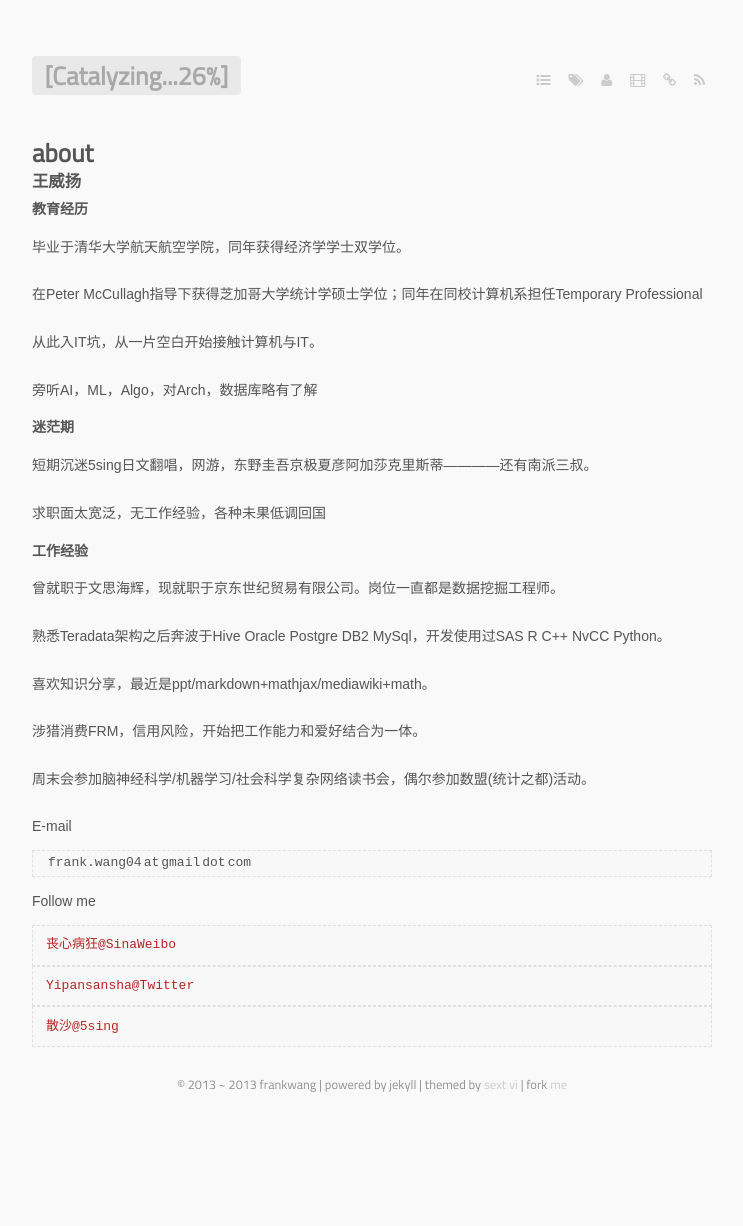
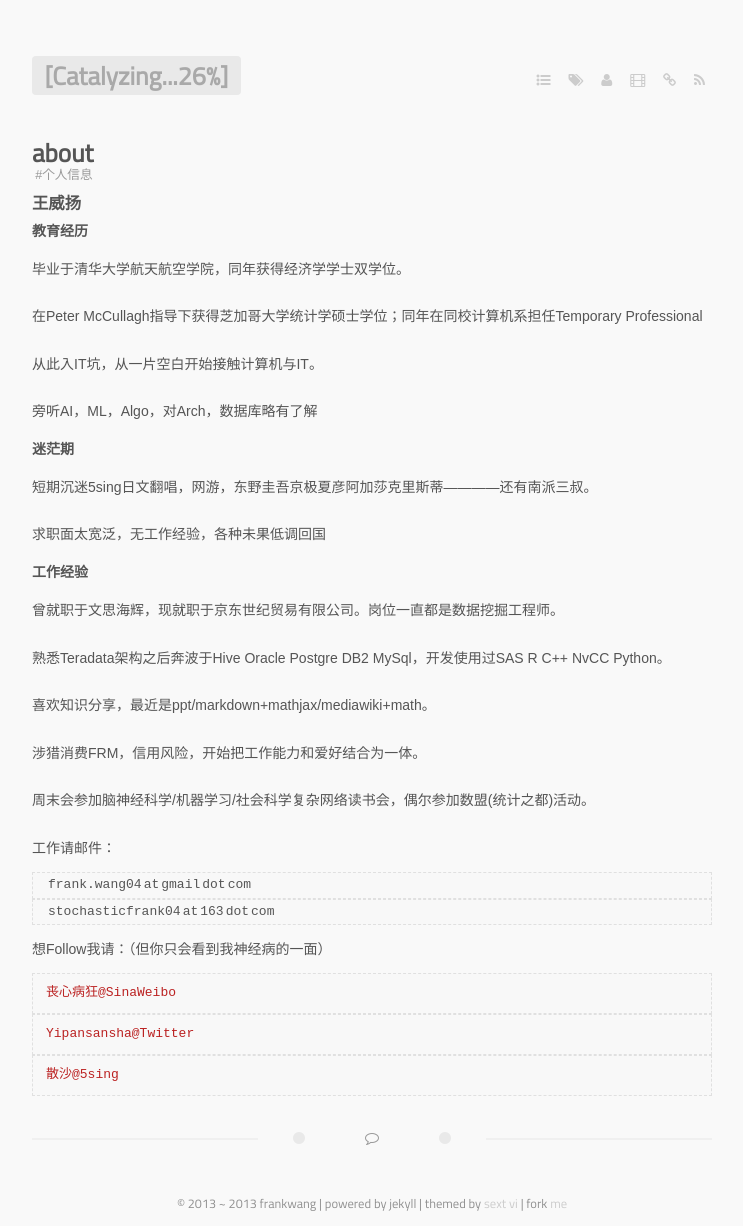
Before and after one commit to catalystfrank/catalystfrank.github.io, a Jekyll site: the page built from about.markdown, in a window 1280 px wide. Shown: the whole page, without its empty margins (268-1011 px from the left). Built offline with Jekyll 4.4.1, drawn with Linux system fonts in a browser that asks for light colours; some web fonts are replaced; before the commit the page ends 1107 px from its top, so only the background shows below that.

Commit message:
dddd
ddddddddd

```diff
--- a/about.markdown
+++ b/about.markdown
@@ -1,6 +1,9 @@
 ---
 title: about
-layout: page
+layout: post
+guid: urn:uuid:b87da13a-a4dd-402f-b06a-cef7eeee2d79
+tags:
+  - 个人信息
 ---
 
 ###王威扬
@@ -34,11 +37,13 @@ layout: page
 周末会参加脑神经科学/机器学习/社会科学复杂网络读书会，偶尔参加数盟(统计之都)活动。
 
 
-E-mail
+工作请邮件：
 
 > frank.wang04 | at | gmail | dot | com
 
-Follow me
+> stochasticfrank04 | at | 163 | dot | com
+
+想Follow我请：（但你只会看到我神经病的一面）
 
 > [丧心病狂@SinaWeibo](http://weibo.com/yipansansha)
 
```
